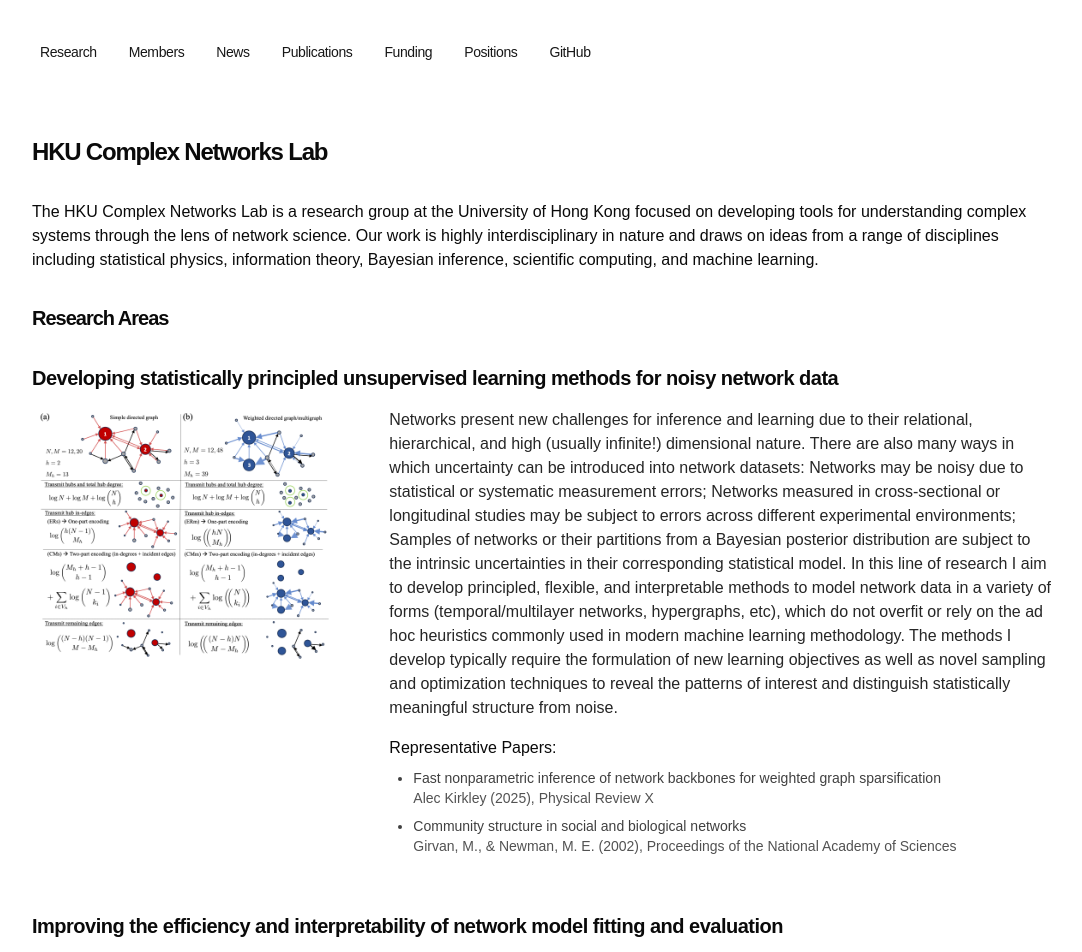
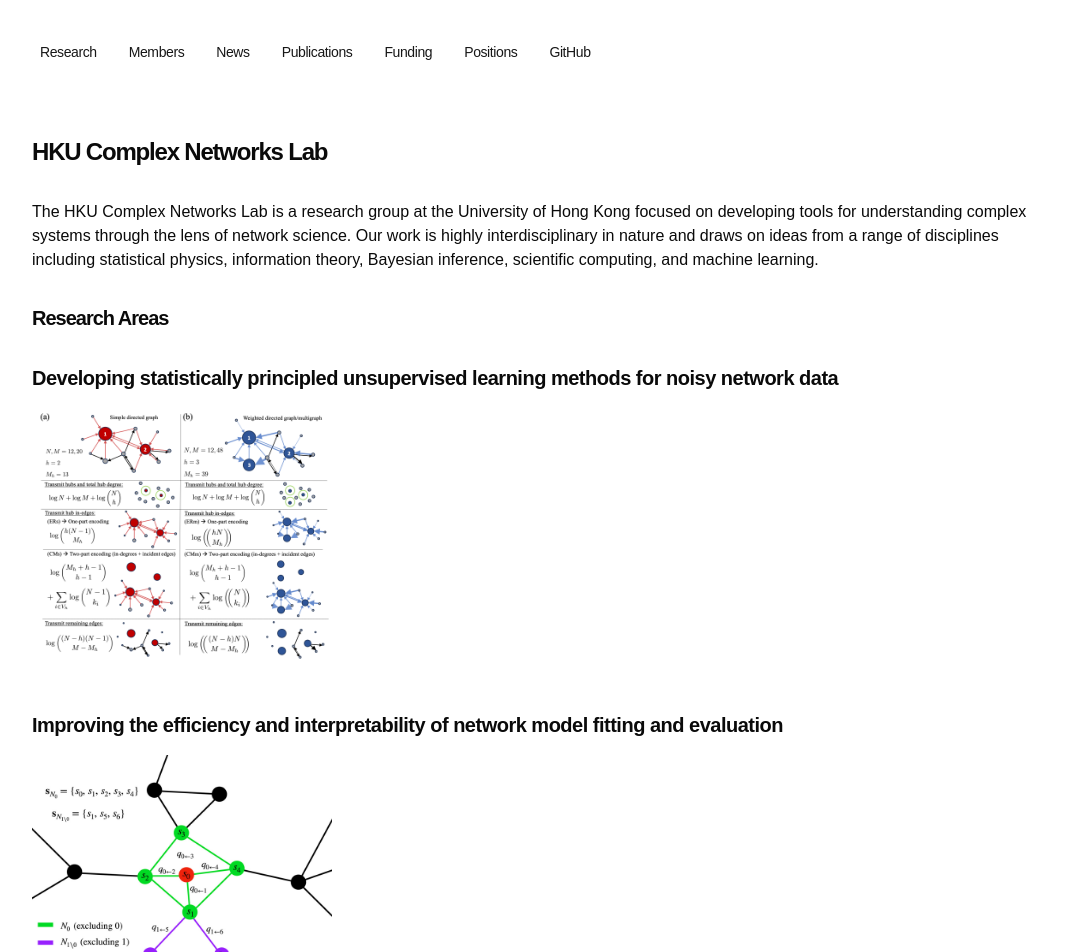
Before and after one commit to HKU-Complex-Networks-Lab/hku-complex-networks-lab-page, a Next.js app: page / in a window 1280 px wide. Shown: the top 952 px of the page, without its empty margins (96-1178 px from the left). Built offline with nearby package versions, Linux system fonts and the light colour scheme.

Commit message:
Update research-area.tsx

```diff
--- a/app/components/research-area.tsx
+++ b/app/components/research-area.tsx
@@ -6,13 +6,6 @@ interface ResearchAreaProps {
     title: string;
     description: string;
     image?: string;
-    papers: {
-        title: string;
-        authors: string;
-        venue: string;
-        year: number;
-        url: string;
-    }[];
 }
 
 export function ResearchArea({ title, description, image, papers }: ResearchAreaProps) {
@@ -31,28 +24,6 @@ export function ResearchArea({ title, description, image, papers }: ResearchArea
                         />
                     </div>
                 )}
-                <div className={image ? "md:w-2/3" : "w-full"}>
-                    <p className="mb-4 text-neutral-800 dark:text-neutral-200">
-                        {description}
-                    </p>
-                    {papers.length > 0 && (
-                        <>
-                            <h3 className="font-medium text-md mb-2 mt-4">Representative Papers:</h3>
-                            <ul className="list-disc pl-6 text-sm text-neutral-700 dark:text-neutral-300">
-                                {papers.map((paper, i) => (
-                                    <li key={i} className="mb-2">
-                                        <Link href={paper.url} className="hover:underline">
-                                            {paper.title}
-                                        </Link>
-                                        <p className="text-neutral-600 dark:text-neutral-400">
-                                            {paper.authors} ({paper.year}), {paper.venue}
-                                        </p>
-                                    </li>
-                                ))}
-                            </ul>
-                        </>
-                    )}
-                </div>
             </div>
         </div>
     )
```
